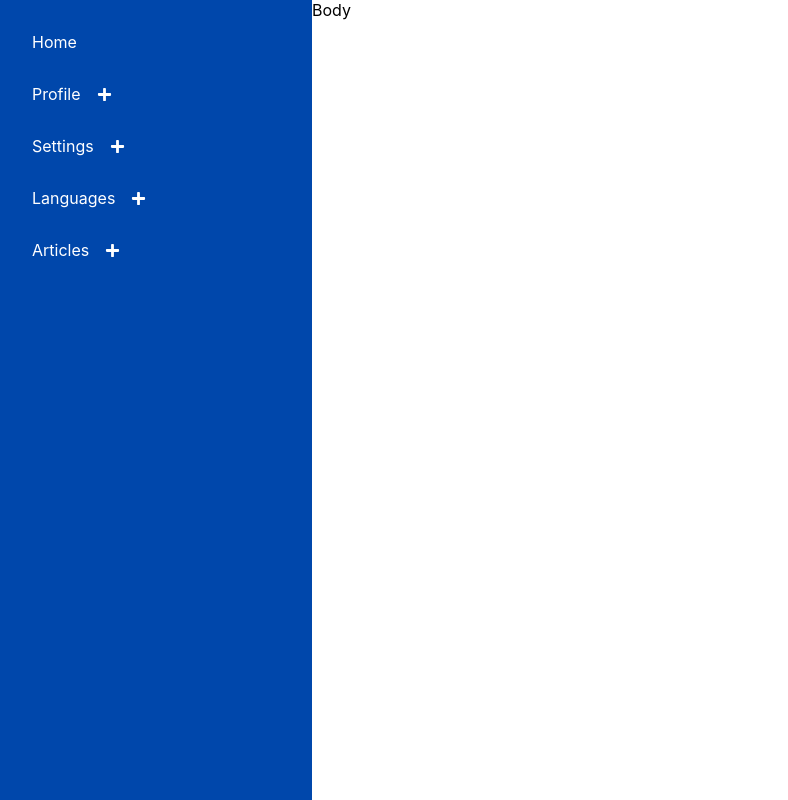
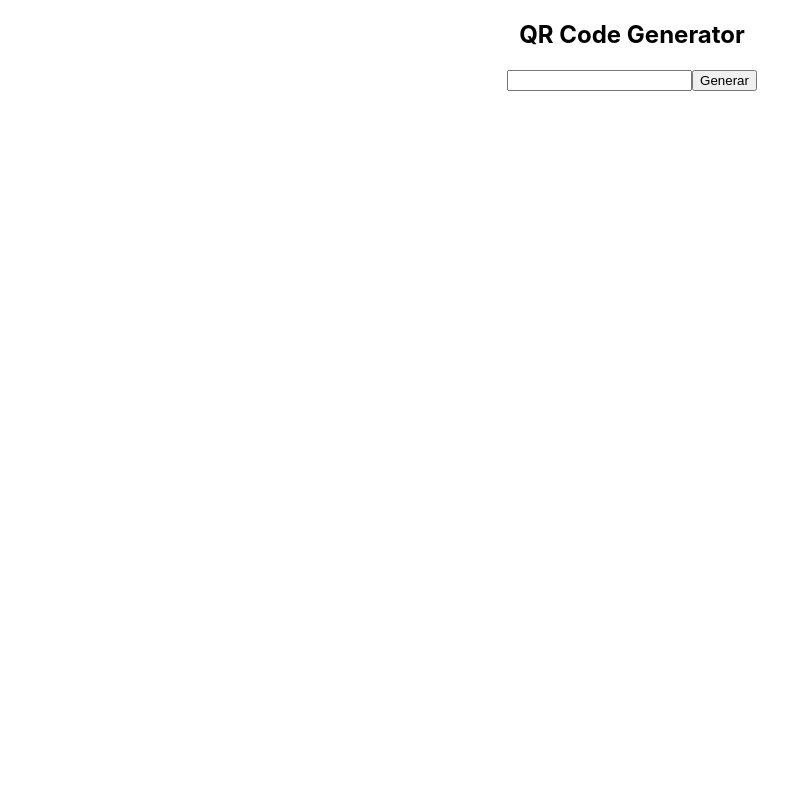
Before and after one commit to wlopera/react-projects, a React (Create React App) app: page / in a window 1280 px wide. Shown: the whole page, without its empty margins (8-796 px from the left). Built offline with nearby package versions, Linux system fonts and the light colour scheme.

Commit message:
Ptoyecto Generar QR

```diff
--- a/package.json
+++ b/package.json
@@ -9,6 +9,7 @@
     "react": "^18.3.1",
     "react-dom": "^18.3.1",
     "react-icons": "^5.3.0",
+    "react-qr-code": "^2.0.15",
     "react-scripts": "5.0.1",
     "web-vitals": "^2.1.4"
   },
--- a/src/App.js
+++ b/src/App.js
@@ -3,8 +3,9 @@
 // import { StarRating } from "./components/star-rating";
 // import { ImageSlider } from "./components/image-slider";
 // import { LoadMoreData } from "./components/load-more-data";
+// import { TreeView } from "./components/tree-view";
 
-import { TreeView } from "./components/tree-view";
+import { QRCodeGenerator } from "./components/qr-code-generator";
 
 function App() {
   return (
@@ -14,7 +15,8 @@ function App() {
       {/* <StarRating /> */}
       {/* <ImageSlider /> */}
       {/* <LoadMoreData /> */}
-      <TreeView />
+      {/* <TreeView /> */}
+      <QRCodeGenerator />
     </div>
   );
 }
--- /dev/null
+++ b/src/components/qr-code-generator/index.js
@@ -0,0 +1,30 @@
+import React, { useState } from "react";
+import QRCode from "react-qr-code";
+
+import "./styles.css";
+
+export const QRCodeGenerator = () => {
+  const [name, setName] = useState("");
+  const [qr, setQr] = useState(null);
+
+  const generarQR = () => {
+    if (name.length > 0) {
+      setQr(<QRCode value={name} />);
+    }
+  };
+
+  return (
+    <div className="container">
+      <h2>QR Code Generator</h2>
+      <div>
+        <input
+          name="name"
+          value={name}
+          onChange={(e) => setName(e.target.value)}
+        />
+        <button onClick={generarQR}>Generar</button>
+      </div>
+      <div className="qr-area">{qr}</div>
+    </div>
+  );
+};
--- /dev/null
+++ b/src/components/qr-code-generator/styles.css
@@ -0,0 +1,11 @@
+.container {
+    display: flex;
+    width: 100vw;
+    height: 100vh;
+    flex-direction: column;
+    align-items: center;
+}
+
+.qr-area {
+    margin-top: 1rem;
+}
```
Also changed, not shown: 2 other files (tests, documents, lock files or other folders).
